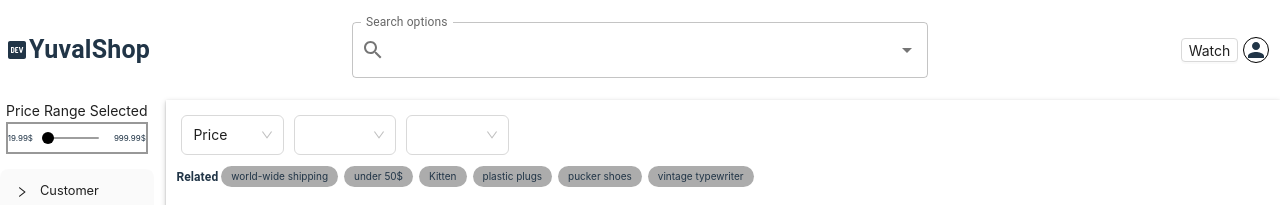
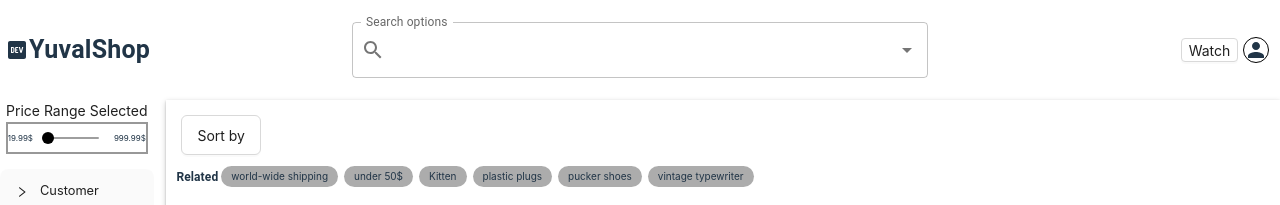
Before and after one commit to YuvalShvartsman/OnlineStore, a React (Vite) app: page / in a window 1280 px wide. Shown: the top 205 px of the page. Built offline with nearby package versions, Linux system fonts and the light colour scheme.

Commit message:
added sort functionality

```diff
--- a/src/components/shopItems/filters/leftSideFilters/LeftSideFIlters.tsx
+++ b/src/components/shopItems/filters/leftSideFilters/LeftSideFIlters.tsx
@@ -1,25 +1,40 @@
-import { Select } from "antd";
+import { Button, Dropdown, Flex, Select, Space } from "antd";
 import "./LeftSideFilters.css";
+import { useContext, useState } from "react";
+import EcommerceItemsContext from "../../../../context/EcommerceItemsContext";
+import { ItemType } from "antd/es/menu/interface";
 
 const { Option } = Select;
 
+const selectKeys: ItemType[] = [
+  { key: "The cheapest", label: "The cheapest" },
+  { key: "The most expensive", label: "The most expensive" },
+  { key: "Top rated", label: "Top Rated" },
+];
+
 function LeftSideFIlters() {
+  const { sortData } = useContext(EcommerceItemsContext);
+  const [chosenValue, setChosenValue] = useState<string>("Sort by");
+
   return (
     <div className="LeftSideFilters">
-      <Select defaultValue={"Price"} className="Filter">
-        <Option value="Name">Name</Option>
-        <Option value="Rate/Review">Rate/Review</Option>
-        <Option value="Price">Price</Option>
-        <Option value="Description">Description</Option>
-      </Select>
-
-      <Select className="Filter">
-        <Option value="Name">Condition</Option>
-      </Select>
-
-      <Select className="Filter">
-        <Option value="Name">DeliveryOption</Option>
-      </Select>
+      <Dropdown
+        className="Filter"
+        menu={{
+          items: selectKeys,
+          onClick: (e) => {
+            sortData(e.key);
+            setChosenValue(e.key);
+          },
+        }}
+        trigger={["click"]}
+      >
+        <Button>
+          <Space>
+            <Flex align="center">{chosenValue}</Flex>
+          </Space>
+        </Button>
+      </Dropdown>
     </div>
   );
 }
--- a/src/components/shopItems/filters/leftSideFilters/LeftSideFilters.css
+++ b/src/components/shopItems/filters/leftSideFilters/LeftSideFilters.css
@@ -5,7 +5,7 @@
 }
 
 .Filter {
-  width: 8vw !important;
+  width: fit-content !important;
   height: 5vh !important;
   margin: 5px;
 }
--- a/src/context/EcommerceItemsContext.ts
+++ b/src/context/EcommerceItemsContext.ts
@@ -9,7 +9,6 @@ type EcommerceContextProps = {
   filterData: (key: string, reason?: string) => void;
   filterDataByPrice: (price: number) => void;
   filterDataByReviews: (stars: number) => void;
-
   sortData: (key: string) => void;
 };
 
@@ -17,9 +16,9 @@ const initialContextValue = {
   ecommerceItems: ecommerceItemsData,
   filteredEcommerceItems: ecommerceItemsData,
   filterData: () => {},
-  sortData: () => {},
   filterDataByPrice: () => {},
   filterDataByReviews: () => {},
+  sortData: () => {},
 };
 
 const EcommerceItemsContext =
--- a/src/providers/EcommerceItemsProvider.tsx
+++ b/src/providers/EcommerceItemsProvider.tsx
@@ -31,7 +31,7 @@ export const EcommerceItemsProvider = ({
   const filterDataByPrice = useCallback((price: number) => {
     let temp = [...ecommerceItems];
 
-    temp = ecommerceItems.filter((item) => item.price > price);
+    temp = ecommerceItems.filter((item) => item.price < price);
 
     setFilteredEcommerceItems(temp);
   }, []);
@@ -44,7 +44,29 @@ export const EcommerceItemsProvider = ({
     setFilteredEcommerceItems(temp);
   }, []);
 
-  const sortData = useCallback((key: string) => {}, []);
+  const sortData = useCallback((key: string) => {
+    console.log(key);
+    const sortedItems = [...filteredEcommerceItems];
+    switch (key) {
+      case "The cheapest":
+        sortedItems.sort((a, b) => a.price - b.price);
+        setFilteredEcommerceItems(sortedItems);
+        break;
+
+      case "The most expensive":
+        sortedItems.sort((a, b) => b.price - a.price);
+        setFilteredEcommerceItems(sortedItems);
+        break;
+
+      case "Top rated":
+        sortedItems.sort((a, b) => b.review - a.review);
+        setFilteredEcommerceItems(sortedItems);
+        break;
+
+      default:
+        return filteredEcommerceItems;
+    }
+  }, []);
 
   return (
     <EcommerceItemsContext.Provider
```
